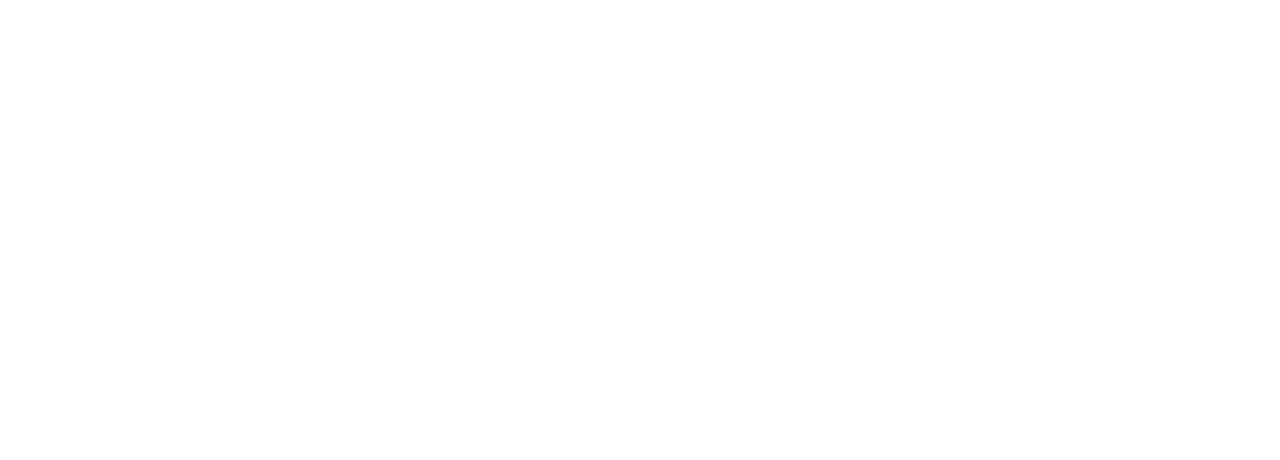
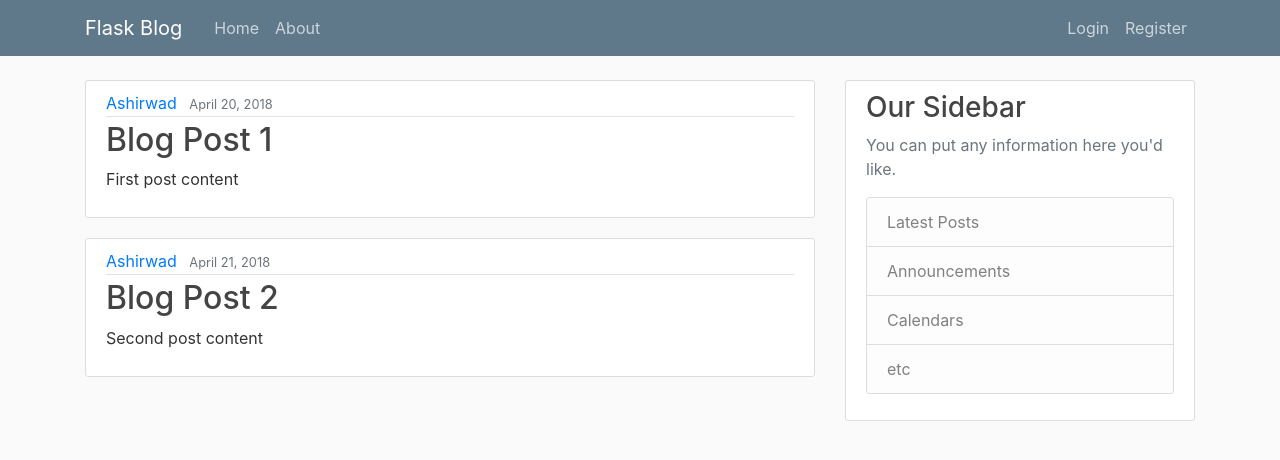
Before and after one commit to ashirwadsangwan/Flask, a Flask app: page / in a window 1280 px wide. Before the commit the part shown is empty. Shown: the top 460 px of the page. Run offline with Flask 2, Linux system fonts and the light colour scheme; some libraries are stand-ins or nearby versions.

Commit message:
lesson 2 done!!!

```diff
--- a/app.py
+++ b/app.py
@@ -1,16 +1,15 @@
-from flask import Flask, render_template
-
+from flask import Flask, render_template, url_for
 app = Flask(__name__)
 
 posts = [
     {
-        'author': 'Ashirwad Sangwan',
+        'author': 'Ashirwad',
         'title': 'Blog Post 1',
         'content': 'First post content',
         'date_posted': 'April 20, 2018'
     },
     {
-        'author': 'Girika Ganguly',
+        'author': 'Ashirwad',
         'title': 'Blog Post 2',
         'content': 'Second post content',
         'date_posted': 'April 21, 2018'
@@ -18,16 +17,15 @@ posts = [
 ]
 
 
-@app.route('/')
-@app.route('/home')
+@app.route("/")
+@app.route("/home")
+def home():
+    return render_template('home.html', posts=posts)
 
-def home():
-    return render_template('home.html', posts = posts)
 
-@app.route('/about')
-
+@app.route("/about")
 def about():
-    return render_template('about.html', title = 'About')
+    return render_template('about.html', title='About')
 
 
 if __name__ == '__main__':
--- /dev/null
+++ b/static/main.css
@@ -0,0 +1,80 @@
+body {
+  background: #fafafa;
+  color: #333333;
+  margin-top: 5rem;
+}
+
+h1, h2, h3, h4, h5, h6 {
+  color: #444444;
+}
+
+.bg-steel {
+  background-color: #5f788a;
+}
+
+.site-header .navbar-nav .nav-link {
+  color: #cbd5db;
+}
+
+.site-header .navbar-nav .nav-link:hover {
+  color: #ffffff;
+}
+
+.site-header .navbar-nav .nav-link.active {
+  font-weight: 500;
+}
+
+.content-section {
+  background: #ffffff;
+  padding: 10px 20px;
+  border: 1px solid #dddddd;
+  border-radius: 3px;
+  margin-bottom: 20px;
+}
+
+.article-title {
+  color: #444444;
+}
+
+a.article-title:hover {
+  color: #428bca;
+  text-decoration: none;
+}
+
+.article-content {
+  white-space: pre-line;
+}
+
+.article-img {
+  height: 65px;
+  width: 65px;
+  margin-right: 16px;
+}
+
+.article-metadata {
+  padding-bottom: 1px;
+  margin-bottom: 4px;
+  border-bottom: 1px solid #e3e3e3
+}
+
+.article-metadata a:hover {
+  color: #333;
+  text-decoration: none;
+}
+
+.article-svg {
+  width: 25px;
+  height: 25px;
+  vertical-align: middle;
+}
+
+.account-img {
+  height: 125px;
+  width: 125px;
+  margin-right: 20px;
+  margin-bottom: 16px;
+}
+
+.account-heading {
+  font-size: 2.5rem;
+}
--- a/templates/about.html
+++ b/templates/about.html
@@ -1,5 +1,4 @@
 {% extends "layout.html" %}
-
 {% block content %}
     <h1>About Page</h1>
 {% endblock content %}
--- a/templates/home.html
+++ b/templates/home.html
@@ -1,9 +1,15 @@
 {% extends "layout.html" %}
-
 {% block content %}
     {% for post in posts %}
-        <h1>{{ post.title }}</h1>
-        <p>By {{ post.author }} on {{ post.date_posted }}</p>
-        <p>{{ post.content }}</p>
+        <article class="media content-section">
+          <div class="media-body">
+            <div class="article-metadata">
+              <a class="mr-2" href="#">{{ post.author }}</a>
+              <small class="text-muted">{{ post.date_posted }}</small>
+            </div>
+            <h2><a class="article-title" href="#">{{ post.title }}</a></h2>
+            <p class="article-content">{{ post.content }}</p>
+          </div>
+        </article>
     {% endfor %}
 {% endblock content %}
--- a/templates/layout.html
+++ b/templates/layout.html
@@ -1,16 +1,69 @@
 <!DOCTYPE html>
-<html lang="en" dir="ltr">
+<html>
 <head>
+    <!-- Required meta tags -->
     <meta charset="utf-8">
+    <meta name="viewport" content="width=device-width, initial-scale=1, shrink-to-fit=no">
+
+    <!-- Bootstrap CSS -->
+    <link rel="stylesheet" href="https://maxcdn.bootstrapcdn.com/bootstrap/4.0.0/css/bootstrap.min.css" integrity="sha384-Gn5384xqQ1aoWXA+058RXPxPg6fy4IWvTNh0E263XmFcJlSAwiGgFAW/dAiS6JXm" crossorigin="anonymous">
+
+    <link rel="stylesheet" type="text/css" href="{{ url_for('static', filename='main.css') }}">
 
     {% if title %}
         <title>Flask Blog - {{ title }}</title>
     {% else %}
         <title>Flask Blog</title>
     {% endif %}
-
 </head>
 <body>
+    <header class="site-header">
+      <nav class="navbar navbar-expand-md navbar-dark bg-steel fixed-top">
+        <div class="container">
+          <a class="navbar-brand mr-4" href="/">Flask Blog</a>
+          <button class="navbar-toggler" type="button" data-toggle="collapse" data-target="#navbarToggle" aria-controls="navbarToggle" aria-expanded="false" aria-label="Toggle navigation">
+            <span class="navbar-toggler-icon"></span>
+          </button>
+          <div class="collapse navbar-collapse" id="navbarToggle">
+            <div class="navbar-nav mr-auto">
+              <a class="nav-item nav-link" href="/">Home</a>
+              <a class="nav-item nav-link" href="/about">About</a>
+            </div>
+            <!-- Navbar Right Side -->
+            <div class="navbar-nav">
+              <a class="nav-item nav-link" href="/login">Login</a>
+              <a class="nav-item nav-link" href="/register">Register</a>
+            </div>
+          </div>
+        </div>
+      </nav>
+    </header>
+    <main role="main" class="container">
+      <div class="row">
+        <div class="col-md-8">
+          {% block content %}{% endblock %}
+        </div>
+        <div class="col-md-4">
+          <div class="content-section">
+            <h3>Our Sidebar</h3>
+            <p class='text-muted'>You can put any information here you'd like.
+              <ul class="list-group">
+                <li class="list-group-item list-group-item-light">Latest Posts</li>
+                <li class="list-group-item list-group-item-light">Announcements</li>
+                <li class="list-group-item list-group-item-light">Calendars</li>
+                <li class="list-group-item list-group-item-light">etc</li>
+              </ul>
+            </p>
+          </div>
+        </div>
+      </div>
+    </main>
 
+
+    <!-- Optional JavaScript -->
+    <!-- jQuery first, then Popper.js, then Bootstrap JS -->
+    <script src="https://code.jquery.com/jquery-3.2.1.slim.min.js" integrity="sha384-KJ3o2DKtIkvYIK3UENzmM7KCkRr/rE9/Qpg6aAZGJwFDMVNA/GpGFF93hXpG5KkN" crossorigin="anonymous"></script>
+    <script src="https://cdnjs.cloudflare.com/ajax/libs/popper.js/1.12.9/umd/popper.min.js" integrity="sha384-ApNbgh9B+Y1QKtv3Rn7W3mgPxhU9K/ScQsAP7hUibX39j7fakFPskvXusvfa0b4Q" crossorigin="anonymous"></script>
+    <script src="https://maxcdn.bootstrapcdn.com/bootstrap/4.0.0/js/bootstrap.min.js" integrity="sha384-JZR6Spejh4U02d8jOt6vLEHfe/JQGiRRSQQxSfFWpi1MquVdAyjUar5+76PVCmYl" crossorigin="anonymous"></script>
 </body>
 </html>
```
Lines whose indentation alone changed are shown as unchanged.
